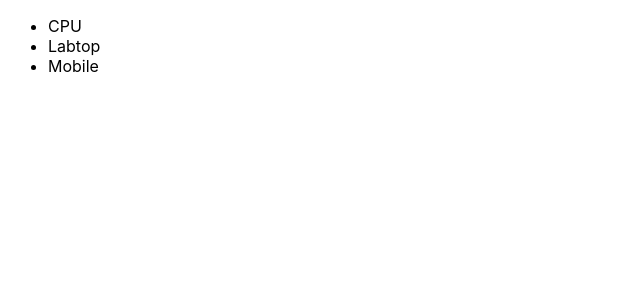
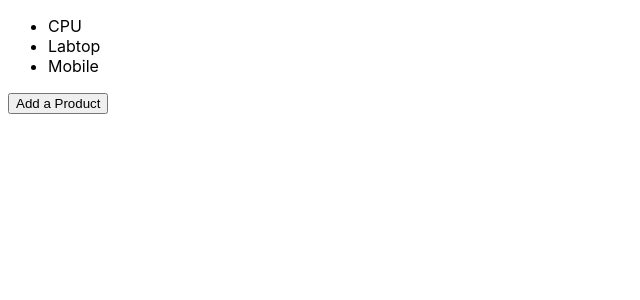
Before and after one commit to OmarThinks/React-Context-Project, a React (Create React App) app in the folder 2-hooks-app/: page / in a window 1280 px wide. Shown: the top 300 px of the page, without its empty margins (0-640 px from the left). Built offline with nearby package versions, Linux system fonts and the light colour scheme.

Commit message:
products List: added add product button

```diff
--- a/2-hooks-app/src/components/ProductsList.js
+++ b/2-hooks-app/src/components/ProductsList.js
@@ -11,6 +11,10 @@ const ProductsList = () => {
         ]
     );
 
+    const addProduct=()=>{
+        setProducts([...products,{name:"New Product"}])
+    }
+
     return (
     <div className="prodcuts-list">
         <ul>
@@ -18,6 +22,8 @@ const ProductsList = () => {
                 return(<li key={product.id}>{product.name}</li>);
             })}
         </ul>
+
+        <button onClick={addProduct}>Add a Product</button>
     </div> );
 }
 
```
